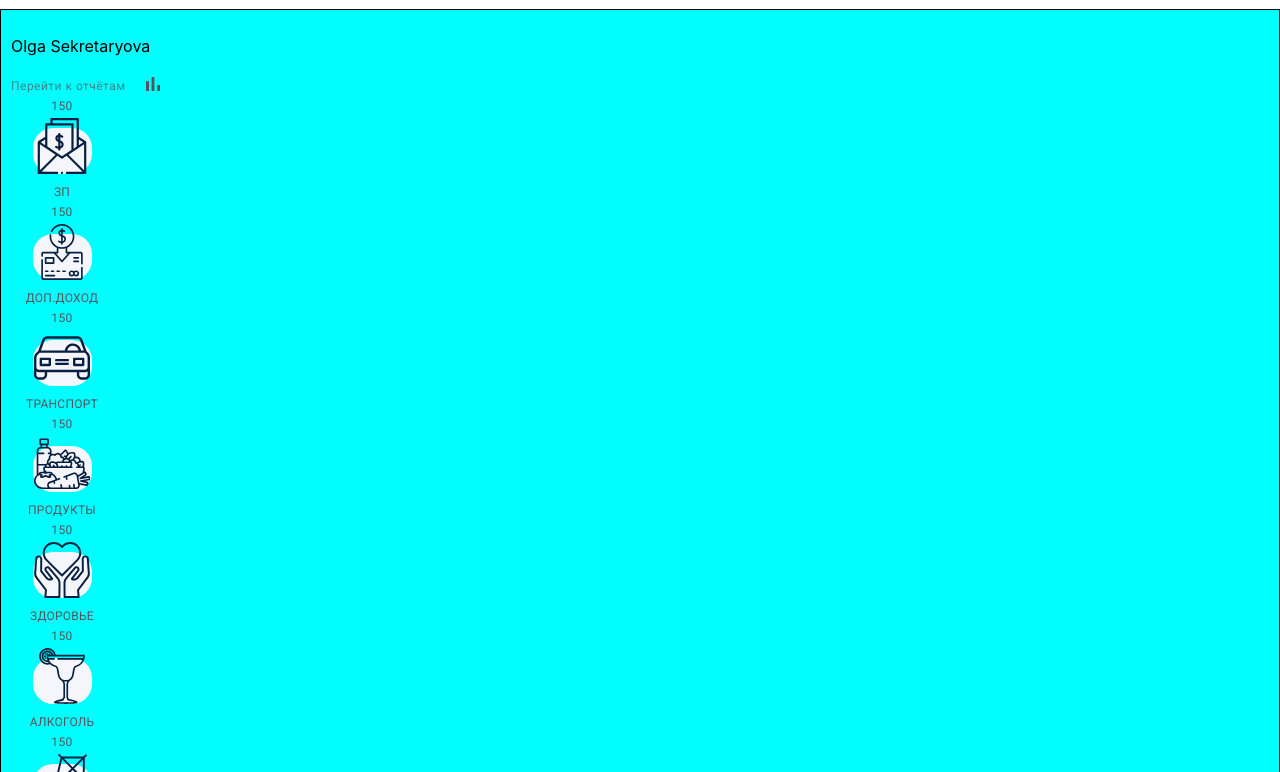
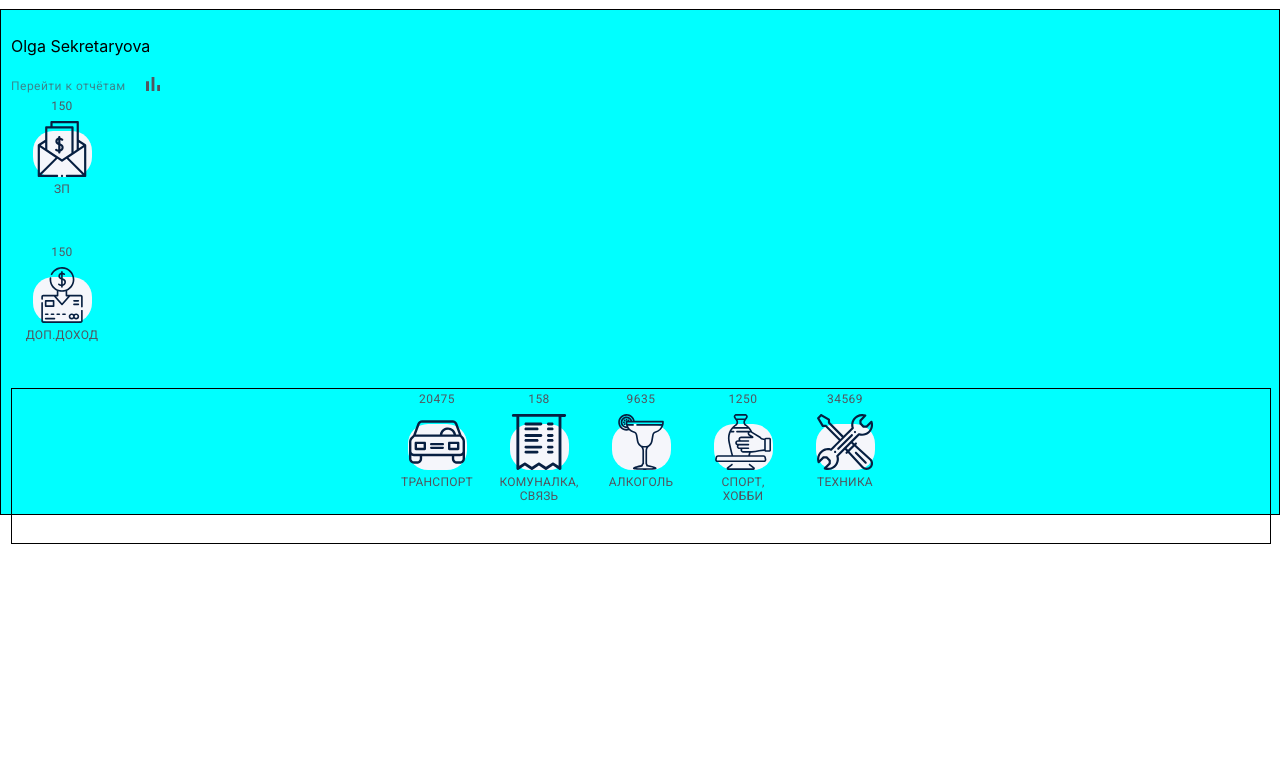
Before and after one commit to olgaX2a/goit-team-project-kapusta-client, a React (Create React App) app: page / in a window 1280 px wide. Shown: the part 3088-3860 px from the top of the page. After the commit the page ends 3632 px from the top, so only its background shows below. Built offline with nearby package versions, Linux system fonts and the light colour scheme.

Commit message:
🧱 CategoryCollection
With styles depending on media-rules.

```diff
--- a/src/components/CategoryCard/Category.module.scss
+++ b/src/components/CategoryCard/Category.module.scss
@@ -3,17 +3,22 @@
 
 .card {
   background-color: transparent;
+  margin-bottom: 40px;
   padding: 0;
-  border: none;
   display: flex;
+  flex-grow: 1;
   flex-direction: column;
   align-items: center;
-  justify-content: space-between;
   min-width: 84px;
   max-width: 102px;
   min-height: 106px;
   fill: $icon-dark-color;
   transition: fill $duration $timing;
+  @include for-mobile-only {
+    padding-bottom: 20px;
+    margin-bottom: 20px;
+    border-bottom: 1px solid #e0e5eb;
+  }
   &:hover,
   &:focus,
   &:active {
@@ -24,9 +29,9 @@
   }
 
   p {
+    margin: 0 auto;
     display: flex;
     justify-content: center;
-    align-items: center;
     width: 100%;
     text-align: center;
     vertical-align: middle;
@@ -41,16 +46,17 @@
   }
 }
 .sum {
-  margin: 0 auto;
   letter-spacing: 0.04em;
+  align-items: center;
 }
 
 .category {
-  margin: 5px auto 0 auto;
   letter-spacing: 0.02em;
+  align-items: top;
 }
 
 .iconWrapper {
+  margin: 5px auto;
   display: flex;
   justify-content: center;
   height: 56px;
@@ -73,3 +79,21 @@
   border-radius: 20px;
   transition: background-color $duration $timing;
 }
+
+.cardContainer {
+  width: 100%;
+  border: 1px solid black;
+  margin-bottom: -40px;
+  display: flex;
+  flex-basis: 94px;
+  flex-wrap: wrap;
+  flex-direction: row;
+  justify-content: center;
+  align-items: stretch;
+  @include for-desktop {
+    flex-basis: 102px;
+  }
+  @include for-mobile-only {
+    margin-bottom: -32px;
+  }
+}
--- /dev/null
+++ b/src/components/CategoryCard/CategoryCollection.jsx
@@ -0,0 +1,27 @@
+import React from 'react';
+import PropTypes from 'prop-types';
+import CategoryCard from './CategoryCard';
+import styles from './Category.module.scss';
+
+function CategoryCollection({ collection, onSelection }) {
+  return (
+    <div className={styles.cardContainer}>
+      {collection.map(el => {
+        const { category, sum } = el;
+        if (sum !== 0) {
+          return (
+            <CategoryCard category={category} onSelect={onSelection} sum={sum} key={category} />
+          );
+        }
+        return null;
+      })}
+    </div>
+  );
+}
+
+export default CategoryCollection;
+
+CategoryCollection.propTypes = {
+  collection: PropTypes.arrayOf(PropTypes.object).isRequired,
+  onSelection: PropTypes.func.isRequired,
+};
--- a/src/components/shared/Testing/Testing.jsx
+++ b/src/components/shared/Testing/Testing.jsx
@@ -8,6 +8,7 @@ import LoginForm from '../../LoginForm/LoginForm';
 import RegisterForm from '../../RegisterForm/RegisterForm';
 import Chart from '../../Chart/Chart';
 import CategoryCard from '../../CategoryCard';
+import CategoryCollection from '../../CategoryCard/CategoryCollection';
 import { incomeCategory } from '../../../utils/incomeCategories';
 import { expenseCategory } from '../../../utils/expenseCategories';
 import Transactions from '../../Transactions/Transactions';
@@ -22,11 +23,21 @@ const testSummary = [
   { key: 6, month: 'june', sum: 34569 },
 ];
 
+const testCategories = [
+  { category: expenseCategory[0], sum: 20475 },
+  { category: expenseCategory[1], sum: 0 },
+  { category: expenseCategory[7], sum: 158 },
+  { category: expenseCategory[3], sum: 9635 },
+  { category: expenseCategory[8], sum: 1250 },
+  { category: expenseCategory[6], sum: 34569 },
+];
+
 function Testing() {
   const cardClick = selected => {
     console.log(`clicked on ${selected} category in testing 🎃 `);
   };
   console.log('incomeCategory :>> ', incomeCategory);
+  console.log('expenseCategory[4] :>> ', expenseCategory[4]);
   return (
     <div className={styles.testingContainer}>
       <Header />
@@ -57,11 +68,7 @@ function Testing() {
               <CategoryCard category={el} onSelect={cardClick} sum={150} />
             ))}
           </div>
-          <div>
-            {expenseCategory.map(el => (
-              <CategoryCard category={el} onSelect={cardClick} sum={150} />
-            ))}
-          </div>
+          <CategoryCollection collection={testCategories} onSelection={cardClick} />
         </div>
       </div>
     </div>
```
